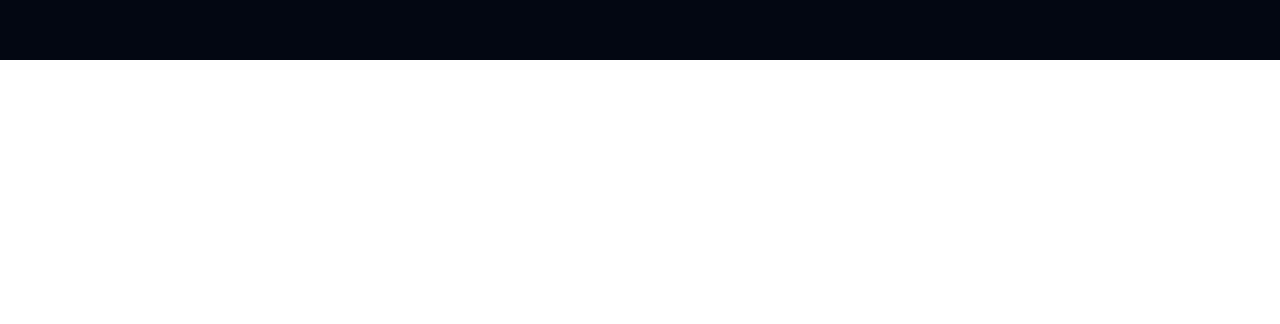
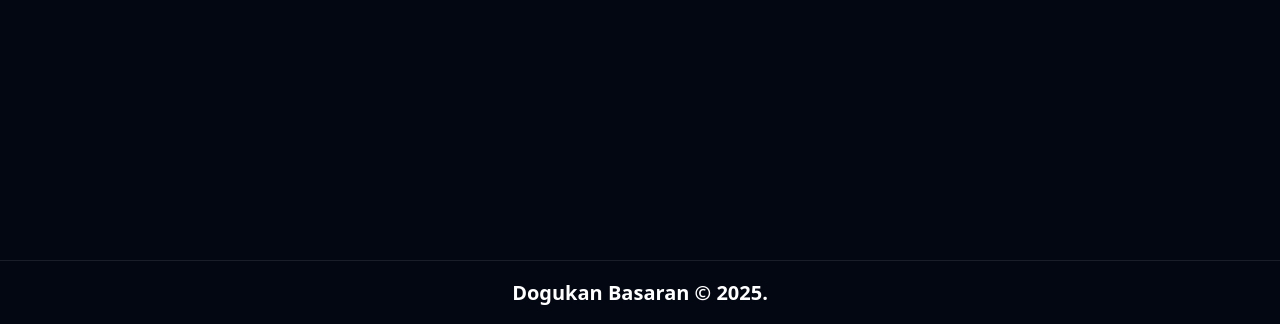
Before and after one commit to dogukanbasaran/moviesearch, a React (Vite) app: page /movies in a window 1280 px wide. Shown: the part 740-1064 px from the top of the page. Before the commit the page ends 800 px from the top, so only its background shows below. Built offline with nearby package versions, Linux system fonts and the light colour scheme.

Commit message:
layout and footer was added

```diff
--- a/src/App.jsx
+++ b/src/App.jsx
@@ -5,6 +5,8 @@
 import { CircularProgress } from "@mui/material";
 
 import ThemeBtn from "./components/ThemeBtn";
+import Layout from "./components/Layout";
+import Footer from "./components/Footer";
 
 import Home from "./pages/Home";
 const Movies = lazy(() => import("./pages/Movies"));
@@ -19,19 +21,22 @@
         <Router>
           <Suspense
             fallback={
-              <div className="h-[100vh] flex justify-center items-center">
+              <div className="h-[100vh] bg-gray-950 text-white flex justify-center items-center">
                 <CircularProgress color="white" size="2rem" />
               </div>
             }
           >
             <Routes>
-              <Route index element={<Home />} />
-              <Route path="/movies" element={<Movies />} />
-              <Route path="/movies/:id" element={<MovieDetail />} />
+              <Route element={<Layout />}>
+                <Route index element={<Home />} />
+                <Route path="/movies" element={<Movies />} />
+                <Route path="/movies/:id" element={<MovieDetail />} />
+              </Route>
               <Route path="*" element={<NotFound />} />
             </Routes>
           </Suspense>
         </Router>
+        <Footer />
       </MovieProvider>
     </ThemeProvider>
   );
--- a/src/components/Footer.jsx
+++ b/src/components/Footer.jsx
@@ -1,6 +1,16 @@
+import { useContext } from "react";
+import { ThemeContext } from "../contexts/ThemeContext";
+
 const Footer = () => {
+  const { theme } = useContext(ThemeContext);
   return (
-    <footer className="border-t border-white/10 h-[8vh] flex justify-center items-center">
+    <footer
+      className={`border-t duration-300 ${
+        theme === "dark"
+          ? "bg-gray-950 text-white border-slate-200/10"
+          : "bg-gray-200 text-gray-950 border-slate-950/10"
+      }  h-[8vh] flex justify-center items-center`}
+    >
       <span className="font-[700] text-[1.25rem]">
         Dogukan Basaran &copy; 2025.
       </span>
--- /dev/null
+++ b/src/components/Layout.jsx
@@ -0,0 +1,19 @@
+import { useContext } from "react";
+import { ThemeContext } from "../contexts/ThemeContext";
+import { Outlet } from "react-router";
+
+const Layout = () => {
+  const { theme } = useContext(ThemeContext);
+  return (
+    <main
+      className={`py-[100px] min-h-[100vh] h-auto flex flex-col justify-center items-center gap-[20px]
+    duration-300 ${
+      theme === "dark" ? "bg-gray-950 text-white" : "bg-gray-200 text-gray-950"
+    }`}
+    >
+      <Outlet />
+    </main>
+  );
+};
+
+export default Layout;
--- a/src/components/Movie.jsx
+++ b/src/components/Movie.jsx
@@ -7,7 +7,7 @@
   return (
     <div
       className={`group opacity-75 hover:opacity-100 h-[400px] w-[300px]  bg-center rounded-2xl flex items-end justify-center duration-300 border ${
-        theme === "light" ? "border-gray-950" : "border-gray-800/50"
+        theme === "dark" ? "border-slate-200/20" : "border-slate-950/20"
       }`}
       style={{
         backgroundImage: `URL(${poster != "N/A" ? poster : "noimage.jpg"})`,
--- a/src/pages/Home.jsx
+++ b/src/pages/Home.jsx
@@ -1,19 +1,10 @@
-import { useContext } from "react";
 import Hero from "../components/Hero";
-import { ThemeContext } from "../contexts/ThemeContext";
 
 const Home = () => {
-  const { theme } = useContext(ThemeContext);
   return (
-    <div
-      className={`h-[100vh] flex justify-center items-center duration-300 ${
-        theme === "dark"
-          ? "bg-gray-950 text-white"
-          : "bg-gray-200 text-gray-950"
-      }`}
-    >
+    <>
       <Hero />
-    </div>
+    </>
   );
 };
 
--- a/src/pages/MovieDetail.jsx
+++ b/src/pages/MovieDetail.jsx
@@ -2,7 +2,6 @@
 import { useParams, useNavigate } from "react-router";
 import axios from "axios";
 import { ThemeContext } from "../contexts/ThemeContext";
-import StarIcon from "@mui/icons-material/Star";
 
 const MovieDetail = () => {
   const { id } = useParams();
@@ -33,15 +32,11 @@
   }
 
   return (
-    <div
-      className={`min-h-[100vh] h-[auto] py-[50px] flex flex-col items-center justify-center gap-[40px] duration-300 ${
-        theme === "dark"
-          ? "bg-gray-950 text-white"
-          : "bg-gray-200 text-gray-950"
-      }`}
-    >
+    <>
       <div
-        className={`h-[auto] min-h-[500px] w-[90%] max-w-[700px] min-[550px]:text-[1.50rem] border  rounded-2xl p-4 gap-[20px] flex flex-col`}
+        className={`h-[auto] min-h-[500px] w-[90%] max-w-[700px] min-[550px]:text-[1.50rem] border ${
+          theme === "dark" ? "border-slate-200/20" : "border-slate-950/20"
+        } rounded-2xl p-4 gap-[20px] flex flex-col`}
       >
         <span className=" w-[100%] flex justify-center text-[2rem] min-[550px]:text-[3rem] font-[600]">
           {movieDetail.Title}
@@ -85,10 +80,8 @@
       >
         Back to previous page
       </button>
-    </div>
+    </>
   );
 };
 
-// {<StarIcon sx={{ color: "yellow" }} />}
-
 export default MovieDetail;
--- a/src/pages/Movies.jsx
+++ b/src/pages/Movies.jsx
@@ -1,18 +1,9 @@
-import { useContext } from "react";
 import SearchBar from "../components/SearchBar";
 import MovieList from "../components/MovieList";
-import { ThemeContext } from "../contexts/ThemeContext";
 
 const Movies = () => {
-  const { theme } = useContext(ThemeContext);
   return (
-    <div
-      className={`h-[auto] min-h-[100vh] w-[100%] m-auto py-[50px] flex flex-col items-center gap-[50px] duration-300 ${
-        theme === "dark"
-          ? "bg-gray-950 text-white"
-          : "bg-gray-200 text-gray-950"
-      }`}
-    >
+    <div className="min-h-[100vh] w-[100%] flex flex-col  items-center gap-[50px]">
       <SearchBar />
       <MovieList />
     </div>
```
